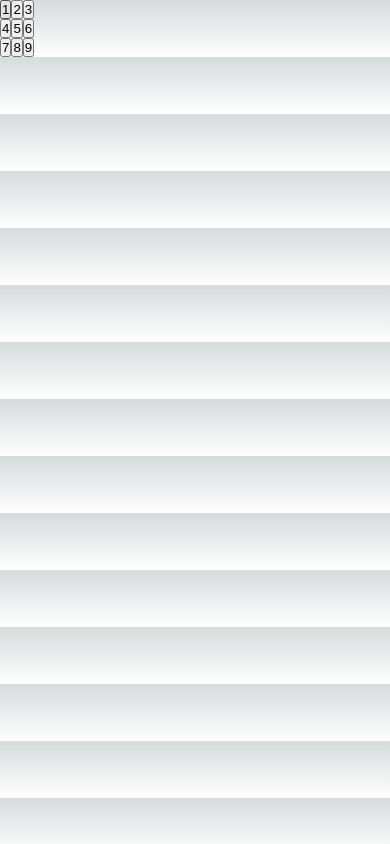
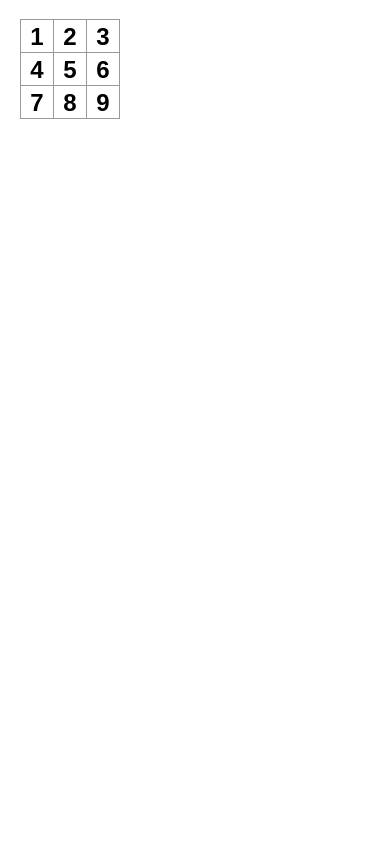
Before and after one commit to gabrielseron/lifecycle-tic-tac-toe, a Next.js app: page / in a window 390 px wide. Built offline with nearby package versions, Linux system fonts and the light colour scheme.

Commit message:
Add style

```diff
--- a/src/app/globals.css
+++ b/src/app/globals.css
@@ -1,107 +1,90 @@
-:root {
-  --max-width: 1100px;
-  --border-radius: 12px;
-  --font-mono: ui-monospace, Menlo, Monaco, 'Cascadia Mono', 'Segoe UI Mono',
-    'Roboto Mono', 'Oxygen Mono', 'Ubuntu Monospace', 'Source Code Pro',
-    'Fira Mono', 'Droid Sans Mono', 'Courier New', monospace;
-
-  --foreground-rgb: 0, 0, 0;
-  --background-start-rgb: 214, 219, 220;
-  --background-end-rgb: 255, 255, 255;
-
-  --primary-glow: conic-gradient(
-    from 180deg at 50% 50%,
-    #16abff33 0deg,
-    #0885ff33 55deg,
-    #54d6ff33 120deg,
-    #0071ff33 160deg,
-    transparent 360deg
-  );
-  --secondary-glow: radial-gradient(
-    rgba(255, 255, 255, 1),
-    rgba(255, 255, 255, 0)
-  );
-
-  --tile-start-rgb: 239, 245, 249;
-  --tile-end-rgb: 228, 232, 233;
-  --tile-border: conic-gradient(
-    #00000080,
-    #00000040,
-    #00000030,
-    #00000020,
-    #00000010,
-    #00000010,
-    #00000080
-  );
-
-  --callout-rgb: 238, 240, 241;
-  --callout-border-rgb: 172, 175, 176;
-  --card-rgb: 180, 185, 188;
-  --card-border-rgb: 131, 134, 135;
+* {
+  box-sizing: border-box;
 }
 
-@media (prefers-color-scheme: dark) {
-  :root {
-    --foreground-rgb: 255, 255, 255;
-    --background-start-rgb: 0, 0, 0;
-    --background-end-rgb: 0, 0, 0;
+body {
+  font-family: sans-serif;
+  margin: 20px;
+  padding: 0;
+}
 
-    --primary-glow: radial-gradient(rgba(1, 65, 255, 0.4), rgba(1, 65, 255, 0));
-    --secondary-glow: linear-gradient(
-      to bottom right,
-      rgba(1, 65, 255, 0),
-      rgba(1, 65, 255, 0),
-      rgba(1, 65, 255, 0.3)
-    );
+h1 {
+  margin-top: 0;
+  font-size: 22px;
+}
 
-    --tile-start-rgb: 2, 13, 46;
-    --tile-end-rgb: 2, 5, 19;
-    --tile-border: conic-gradient(
-      #ffffff80,
-      #ffffff40,
-      #ffffff30,
-      #ffffff20,
-      #ffffff10,
-      #ffffff10,
-      #ffffff80
-    );
+h2 {
+  margin-top: 0;
+  font-size: 20px;
+}
 
-    --callout-rgb: 20, 20, 20;
-    --callout-border-rgb: 108, 108, 108;
-    --card-rgb: 100, 100, 100;
-    --card-border-rgb: 200, 200, 200;
-  }
+h3 {
+  margin-top: 0;
+  font-size: 18px;
+}
+
+h4 {
+  margin-top: 0;
+  font-size: 16px;
+}
+
+h5 {
+  margin-top: 0;
+  font-size: 14px;
+}
+
+h6 {
+  margin-top: 0;
+  font-size: 12px;
+}
+
+code {
+  font-size: 1.2em;
+}
+
+ul {
+  padding-left: 20px;
 }
 
 * {
   box-sizing: border-box;
-  padding: 0;
-  margin: 0;
-}
-
-html,
-body {
-  max-width: 100vw;
-  overflow-x: hidden;
 }
 
 body {
-  color: rgb(var(--foreground-rgb));
-  background: linear-gradient(
-      to bottom,
-      transparent,
-      rgb(var(--background-end-rgb))
-    )
-    rgb(var(--background-start-rgb));
+  font-family: sans-serif;
+  margin: 20px;
+  padding: 0;
 }
 
-a {
-  color: inherit;
-  text-decoration: none;
+.square {
+  background: #fff;
+  border: 1px solid #999;
+  float: left;
+  font-size: 24px;
+  font-weight: bold;
+  line-height: 34px;
+  height: 34px;
+  margin-right: -1px;
+  margin-top: -1px;
+  padding: 0;
+  text-align: center;
+  width: 34px;
 }
 
-@media (prefers-color-scheme: dark) {
-  html {
-    color-scheme: dark;
-  }
+.board-row:after {
+  clear: both;
+  content: '';
+  display: table;
 }
+
+.status {
+  margin-bottom: 10px;
+}
+.game {
+  display: flex;
+  flex-direction: row;
+}
+
+.game-info {
+  margin-left: 20px;
+}
--- a/src/app/page.module.css
+++ b/src/app/page.module.css
@@ -1,271 +1,90 @@
-.main {
-  display: flex;
-  flex-direction: column;
-  justify-content: space-between;
-  align-items: center;
-  padding: 6rem;
-  min-height: 100vh;
+* {
+  box-sizing: border-box;
 }
 
-.description {
-  display: inherit;
-  justify-content: inherit;
-  align-items: inherit;
-  font-size: 0.85rem;
-  max-width: var(--max-width);
-  width: 100%;
-  z-index: 2;
-  font-family: var(--font-mono);
+body {
+  font-family: sans-serif;
+  margin: 20px;
+  padding: 0;
 }
 
-.description a {
-  display: flex;
-  align-items: center;
-  justify-content: center;
-  gap: 0.5rem;
+h1 {
+  margin-top: 0;
+  font-size: 22px;
 }
 
-.description p {
-  position: relative;
-  margin: 0;
-  padding: 1rem;
-  background-color: rgba(var(--callout-rgb), 0.5);
-  border: 1px solid rgba(var(--callout-border-rgb), 0.3);
-  border-radius: var(--border-radius);
+h2 {
+  margin-top: 0;
+  font-size: 20px;
 }
 
-.code {
-  font-weight: 700;
-  font-family: var(--font-mono);
+h3 {
+  margin-top: 0;
+  font-size: 18px;
 }
 
-.grid {
-  display: grid;
-  grid-template-columns: repeat(3, minmax(33%, auto));
-  width: var(--max-width);
-  max-width: 100%;
+h4 {
+  margin-top: 0;
+  font-size: 16px;
 }
 
-.card {
-  padding: 1rem 1.2rem;
-  border-radius: var(--border-radius);
-  background: rgba(var(--card-rgb), 0);
-  border: 1px solid rgba(var(--card-border-rgb), 0);
-  transition: background 200ms, border 200ms;
+h5 {
+  margin-top: 0;
+  font-size: 14px;
 }
 
-.card span {
-  display: inline-block;
-  transition: transform 200ms;
+h6 {
+  margin-top: 0;
+  font-size: 12px;
 }
 
-.card h2 {
-  font-weight: 600;
-  margin-bottom: 0.7rem;
+code {
+  font-size: 1.2em;
 }
 
-.card p {
-  margin: 0;
-  opacity: 0.6;
-  font-size: 0.9rem;
-  line-height: 1.5;
-  max-width: 34ch;
+ul {
+  padding-left: 20px;
 }
 
-.center {
-  display: flex;
-  justify-content: center;
-  align-items: center;
-  position: relative;
-  padding: 4rem 0;
+* {
+  box-sizing: border-box;
 }
 
-.center::before {
-  background: var(--secondary-glow);
-  border-radius: 50%;
-  width: 480px;
-  height: 360px;
-  margin-left: -400px;
+body {
+  font-family: sans-serif;
+  margin: 20px;
+  padding: 0;
 }
 
-.center::after {
-  background: var(--primary-glow);
-  width: 240px;
-  height: 180px;
-  z-index: -1;
+.square {
+  background: #fff;
+  border: 1px solid #999;
+  float: left;
+  font-size: 24px;
+  font-weight: bold;
+  line-height: 34px;
+  height: 34px;
+  margin-right: -1px;
+  margin-top: -1px;
+  padding: 0;
+  text-align: center;
+  width: 34px;
 }
 
-.center::before,
-.center::after {
+.board-row:after {
+  clear: both;
   content: '';
-  left: 50%;
-  position: absolute;
-  filter: blur(45px);
-  transform: translateZ(0);
+  display: table;
 }
 
-.logo,
-.thirteen {
-  position: relative;
+.status {
+  margin-bottom: 10px;
+}
+.game {
+  display: flex;
+  flex-direction: row;
 }
 
-.thirteen {
-  display: flex;
-  justify-content: center;
-  align-items: center;
-  width: 75px;
-  height: 75px;
-  padding: 25px 10px;
-  margin-left: 16px;
-  transform: translateZ(0);
-  border-radius: var(--border-radius);
-  overflow: hidden;
-  box-shadow: 0px 2px 8px -1px #0000001a;
+.game-info {
+  margin-left: 20px;
 }
-
-.thirteen::before,
-.thirteen::after {
-  content: '';
-  position: absolute;
-  z-index: -1;
-}
-
-/* Conic Gradient Animation */
-.thirteen::before {
-  animation: 6s rotate linear infinite;
-  width: 200%;
-  height: 200%;
-  background: var(--tile-border);
-}
-
-/* Inner Square */
-.thirteen::after {
-  inset: 0;
-  padding: 1px;
-  border-radius: var(--border-radius);
-  background: linear-gradient(
-    to bottom right,
-    rgba(var(--tile-start-rgb), 1),
-    rgba(var(--tile-end-rgb), 1)
-  );
-  background-clip: content-box;
-}
-
-/* Enable hover only on non-touch devices */
-@media (hover: hover) and (pointer: fine) {
-  .card:hover {
-    background: rgba(var(--card-rgb), 0.1);
-    border: 1px solid rgba(var(--card-border-rgb), 0.15);
-  }
-
-  .card:hover span {
-    transform: translateX(4px);
-  }
-}
-
-@media (prefers-reduced-motion) {
-  .thirteen::before {
-    animation: none;
-  }
-
-  .card:hover span {
-    transform: none;
-  }
-}
-
-/* Mobile and Tablet */
-@media (max-width: 1023px) {
-  .content {
-    padding: 4rem;
-  }
-
-  .grid {
-    grid-template-columns: 1fr;
-    margin-bottom: 120px;
-    max-width: 320px;
-    text-align: center;
-  }
-
-  .card {
-    padding: 1rem 2.5rem;
-  }
-
-  .card h2 {
-    margin-bottom: 0.5rem;
-  }
-
-  .center {
-    padding: 8rem 0 6rem;
-  }
-
-  .center::before {
-    transform: none;
-    height: 300px;
-  }
-
-  .description {
-    font-size: 0.8rem;
-  }
-
-  .description a {
-    padding: 1rem;
-  }
-
-  .description p,
-  .description div {
-    display: flex;
-    justify-content: center;
-    position: fixed;
-    width: 100%;
-  }
-
-  .description p {
-    align-items: center;
-    inset: 0 0 auto;
-    padding: 2rem 1rem 1.4rem;
-    border-radius: 0;
-    border: none;
-    border-bottom: 1px solid rgba(var(--callout-border-rgb), 0.25);
-    background: linear-gradient(
-      to bottom,
-      rgba(var(--background-start-rgb), 1),
-      rgba(var(--callout-rgb), 0.5)
-    );
-    background-clip: padding-box;
-    backdrop-filter: blur(24px);
-  }
-
-  .description div {
-    align-items: flex-end;
-    pointer-events: none;
-    inset: auto 0 0;
-    padding: 2rem;
-    height: 200px;
-    background: linear-gradient(
-      to bottom,
-      transparent 0%,
-      rgb(var(--background-end-rgb)) 40%
-    );
-    z-index: 1;
-  }
-}
-
-@media (prefers-color-scheme: dark) {
-  .vercelLogo {
-    filter: invert(1);
-  }
-
-  .logo,
-  .thirteen img {
-    filter: invert(1) drop-shadow(0 0 0.3rem #ffffff70);
-  }
-}
-
-@keyframes rotate {
-  from {
-    transform: rotate(360deg);
-  }
-  to {
-    transform: rotate(0deg);
-  }
-}
```
